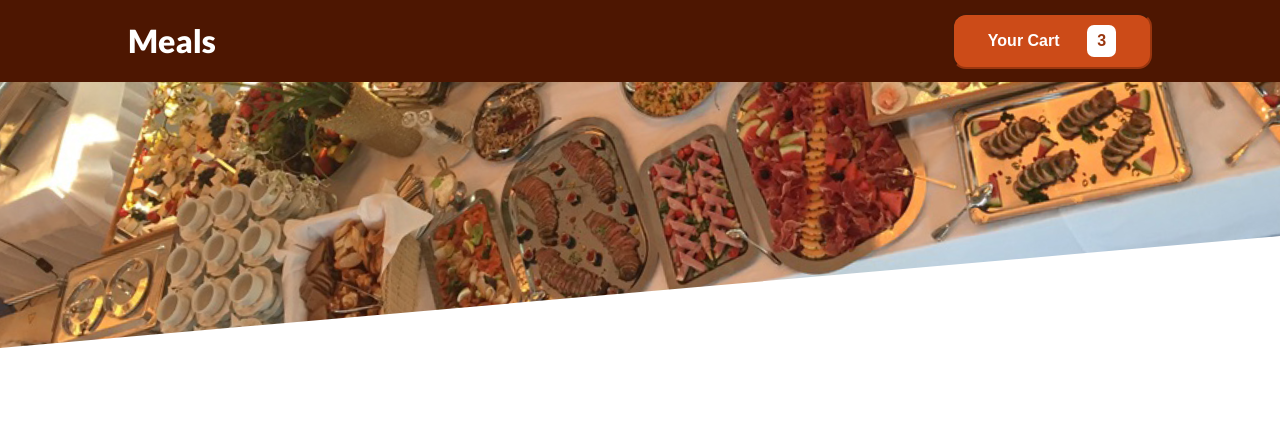
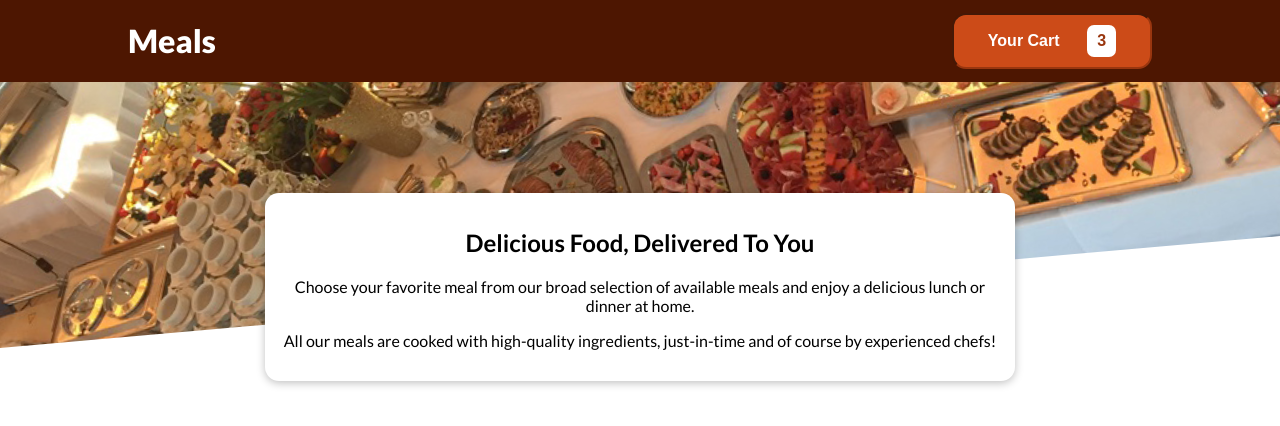
Before and after one commit to Shofiul735/meal_app_reactjs, a React (Create React App) app: page / in a window 1280 px wide. Shown: the top 426 px of the page. Built offline with nearby package versions, Linux system fonts and the light colour scheme.

Commit message:
MealSummary added

```diff
--- a/src/App.js
+++ b/src/App.js
@@ -1,11 +1,13 @@
 import { Fragment } from "react";
 
 import Header from './components/Header/Header';
+import MealSummary from "./components/Meal/MealSummary";
 
 const App = props =>{
   return(
   <Fragment>
     <Header/>
+    <MealSummary/>
   </Fragment>);
 }
 export default App;
--- /dev/null
+++ b/src/components/Meal/MealSummary.js
@@ -0,0 +1,18 @@
+import classes from './MealSummary.module.css';
+
+const MealSummary = (props) => {
+  return (
+    <section className={classes['summary']}>
+      <h1>Delicious Food, Delivered To You</h1>
+      <p>
+        Choose your favorite meal from our broad selection of available meals
+        and enjoy a delicious lunch or dinner at home.
+      </p>
+      <p>
+        All our meals are cooked with high-quality ingredients, just-in-time and
+        of course by experienced chefs!
+      </p>
+    </section>
+  );
+};
+export default MealSummary;
--- /dev/null
+++ b/src/components/Meal/MealSummary.module.css
@@ -0,0 +1,12 @@
+.summary{
+    max-width: 45rem;
+    width: 90%;
+    padding: 15px;
+    background-color: white;
+    box-shadow: 0 2px 8px rgba(0,0,0,0.25);
+    text-align: center;
+    position: relative;
+    margin: 0 auto;
+    margin-top: -10rem;
+    border-radius: 14px;
+}
```
